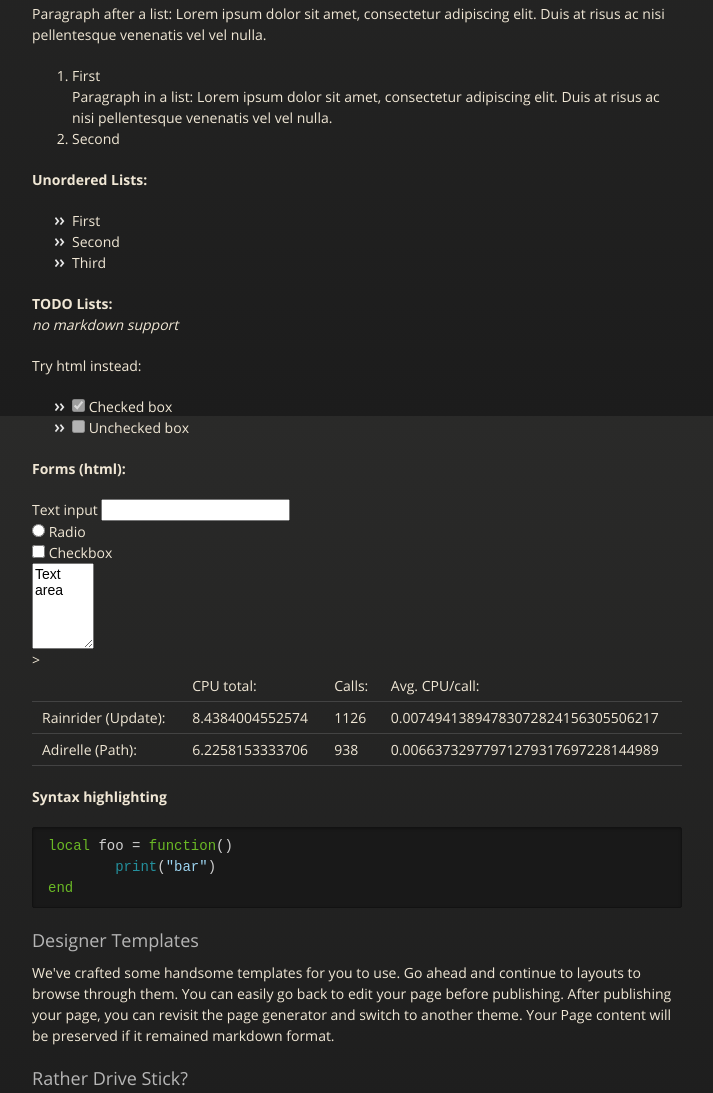
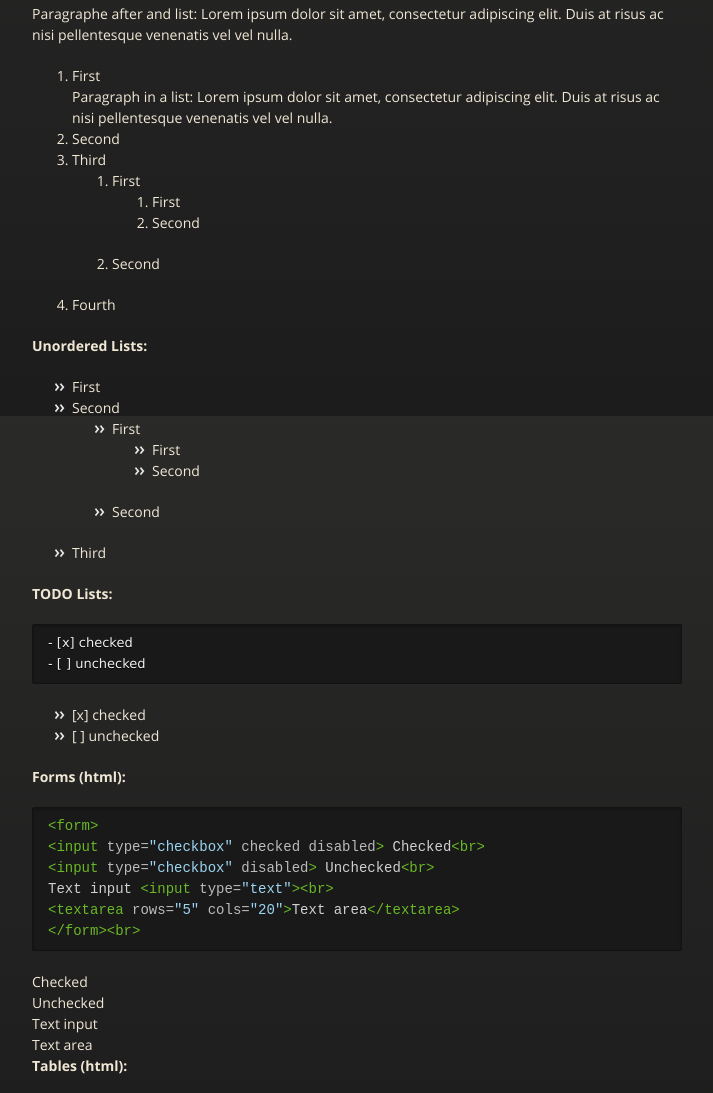
Before and after one commit to Rainrider/rainrider.github.com, a plain HTML site: page index.html in a window 1280 px wide. Shown: the part 384-1477 px from the top of the page, without its empty margins (283-996 px from the left). Drawn offline with nearby package versions, Linux system fonts and the light colour scheme.

Commit message:
Replace master branch with page content via GitHub

```diff
--- a/index.html
+++ b/index.html
@@ -35,44 +35,74 @@
           <span class="credits right">Hosted on GitHub Pages &mdash; Theme by <a href="https://twitter.com/michigangraham">mattgraham</a></span>
         </div>
 
-		<h3><a name="check-styles" class="anchor" href="#check-styles"><span class="octicon octicon-link"></span></a>Check styles:</h3>
+        <h3>
+<a name="check-styles" class="anchor" href="#check-styles"><span class="octicon octicon-link"></span></a>Check styles:</h3>
 
 <p><strong>Ordered Lists:</strong></p>
 
 <ol>
-	<li>First</li>
-</ol>
-<p>Paragraph after a list: Lorem ipsum dolor sit amet, consectetur adipiscing elit. Duis at risus ac nisi pellentesque venenatis vel vel nulla.</p>
+<li>First<br>
+</li>
+</ol><p>Paragraphe after and list: Lorem ipsum dolor sit amet, consectetur adipiscing elit. Duis at risus ac nisi pellentesque venenatis vel vel nulla.</p>
+
 <ol>
 <li>First<br>
 Paragraph in a list: Lorem ipsum dolor sit amet, consectetur adipiscing elit. Duis at risus ac nisi pellentesque venenatis vel vel nulla.</li>
 <li>Second</li>
+<li>Third
+
+<ol>
+<li>First
+
+<ol>
+<li>First</li>
+<li>Second</li>
 </ol>
+</li>
+<li>Second</li>
+</ol>
+</li>
+<li>Fourth</li>
+</ol><p><strong>Unordered Lists:</strong></p>
 
-<p><strong>Unordered Lists:</strong></p>
+<ul>
+<li>First</li>
+<li>Second
+
+<ul>
+<li>First
 
 <ul>
 <li>First</li>
 <li>Second</li>
+</ul>
+</li>
+<li>Second</li>
+</ul>
+</li>
 <li>Third</li>
-</ul>
+</ul><p><strong>TODO Lists:</strong>  </p>
 
-<p><strong>TODO Lists:</strong><br>
-<em>no markdown support</em></p>
-<p>Try html instead:
-<ul class="task-list">
-	<li class="task-list-item"><input type="checkbox" class="task-list-item-checkbox" checked disabled> Checked box</li>
-	<li class="task-list-item"><input type="checkbox" class="task-list-item-checkbox" disabled> Unchecked box</li>
-</ul>
-</p>
+<pre><code>- [x] checked
+- [ ] unchecked
+</code></pre>
 
-<p><strong>Forms (html):</strong><br></p>
-<form>
-Text input <input type="text"><br>
-<input type="radio"> Radio<br>
-<input type="checkbox"> Checkbox<br>
-<textarea rows="5" cols="5">Text area</textarea>
-</form>>
+<ul>
+<li>[x] checked</li>
+<li>[ ] unchecked</li>
+</ul><p><strong>Forms (html):</strong>  </p>
+
+<div class="highlight highlight-html"><pre><span class="nt">&lt;form&gt;</span>
+<span class="nt">&lt;input</span> <span class="na">type=</span><span class="s">"checkbox"</span> <span class="na">checked</span> <span class="na">disabled</span><span class="nt">&gt;</span> Checked<span class="nt">&lt;br&gt;</span>
+<span class="nt">&lt;input</span> <span class="na">type=</span><span class="s">"checkbox"</span> <span class="na">disabled</span><span class="nt">&gt;</span> Unchecked<span class="nt">&lt;br&gt;</span>
+Text input <span class="nt">&lt;input</span> <span class="na">type=</span><span class="s">"text"</span><span class="nt">&gt;&lt;br&gt;</span>
+<span class="nt">&lt;textarea</span> <span class="na">rows=</span><span class="s">"5"</span> <span class="na">cols=</span><span class="s">"20"</span><span class="nt">&gt;</span>Text area<span class="nt">&lt;/textarea&gt;</span>
+<span class="nt">&lt;/form&gt;&lt;br&gt;</span>
+</pre></div>
+
+<p></p>
+ Checked<br> Unchecked<br>
+Text input <br>Text area<br><p><strong>Tables (html):</strong></p>
 
 <table>
 <tr>
@@ -93,16 +123,7 @@ Text input <input type="text"><br>
         <td>938</td>
         <td>0.00663732977971279317697228144989</td>
     </tr>
-</table>
-
-<p><strong>Syntax highlighting</strong></p>
-
-<div class="highlight highlight-lua"><pre><span class="kd">local</span> <span class="n">foo</span> <span class="o">=</span> <span class="k">function</span><span class="p">()</span>
-	<span class="nb">print</span><span class="p">(</span><span class="s2">"</span><span class="s">bar"</span><span class="p">)</span>
-<span class="k">end</span>
-</pre></div>
-
-<h3>
+</table><h3>
 <a name="designer-templates" class="anchor" href="#designer-templates"><span class="octicon octicon-link"></span></a>Designer Templates</h3>
 
 <p>We've crafted some handsome templates for you to use. Go ahead and continue to layouts to browse through them. You can easily go back to edit your page before publishing. After publishing your page, you can revisit the page generator and switch to another theme. Your Page content will be preserved if it remained markdown format.</p>
```
Also changed, not shown: params.json (+1 -1 lines). Lines whose indentation alone changed are shown as unchanged.
